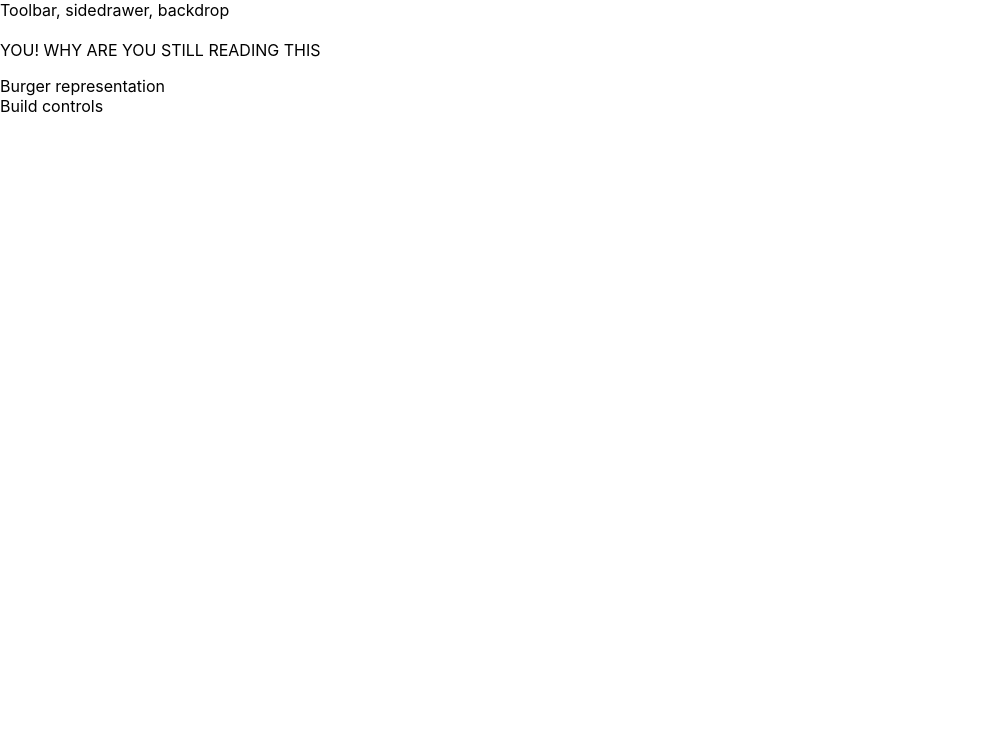
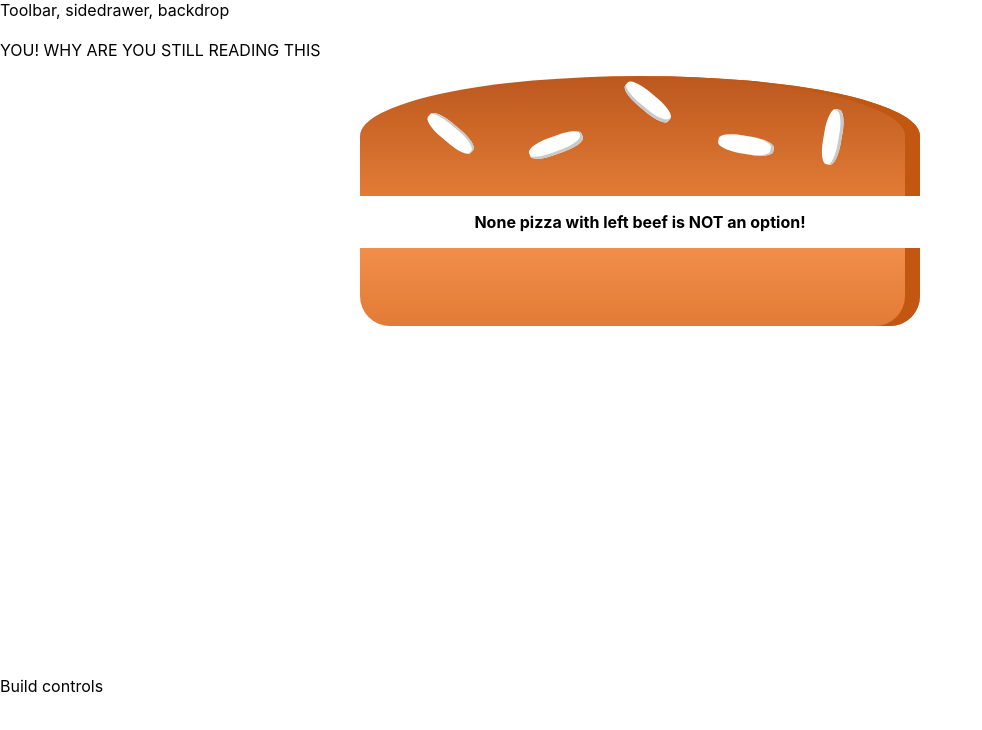
Before and after one commit to 993178/burger_builder, a React (Create React App) app: page / in a window 1280 px wide. Shown: the top 730 px of the page, without its empty margins (0-982 px from the left). Built offline with nearby package versions, Linux system fonts and the light colour scheme.

Commit message:
hardcoded burger, no user control yet

```diff
--- a/package.json
+++ b/package.json
@@ -3,6 +3,7 @@
   "version": "0.1.0",
   "private": true,
   "dependencies": {
+    "prop-types": "^15.7.2",
     "react": "^16.9.0",
     "react-dom": "^16.9.0",
     "react-scripts": "3.0.1"
--- /dev/null
+++ b/src/components/Burger/Burger.js
@@ -0,0 +1,28 @@
+import React from 'react';
+import classes from './Burger.module.css';
+import BurgerIngredient from './BurgerIngredient/BurgerIngredient';
+
+const burger = (props) => {
+    let transformedIngredients = Object.keys(props.ingredients).map(igKey => {    // props is het ingredientsobject. We gebruiken de Object-methode .keys om van de keys van het object een array te maken. Op die array gebruiken we .map.
+        return [...Array(props.ingredients[igKey])].map((_, i) => {     // voor iedere ingredient-key igKey returnen we een array met Array(), met als argument iets wat uiteindelijk een getal is, zoals daar zijn de values van iedere key in props.ingredients, dus [,] voor lettuce. Op die nieuwe array zetten we een nieuwe .map, eerste parameter is het element (hier niet belangrijk), tweede is index. Ik ben het met anderen eens dat normale mensen hier een let ingredients array van maken met een for loop
+            return <BurgerIngredient key={igKey + i} type={igKey} />    // voor ieder element in iedere per ingredienttype aangemaakte array met het juiste aantal leegtes maken we nu een BurgerIngredient component aan met key [ingredient][indexbinneningredient] en type [ingredient]
+        })
+    }).reduce((arr, el) => {        // AAAAAAAAAARGH
+        return arr.concat(el)       // dat gezegd hebbende, arr is het vorige element, dat begint met het optionele initial argument dat je ná de callback functie invoegt: die lege array []. Dus daar beginnen we mee, we pakken het eerste element el, en concatten het aan die lege array. Volgende huidige element plakken we daar weer aan vast, etc.
+    }, [])
+    console.log(transformedIngredients);  // dus dit is nu een lange lijst met ingrediënten, met dubbelen als er dubbele porties op zitten
+
+    if (transformedIngredients.length === 0) {
+        transformedIngredients = <p>None pizza with left beef is NOT an option!</p>
+    }
+
+    return (
+        <div className={classes.Burger}>
+            <BurgerIngredient type="bread-top" />
+            {transformedIngredients}
+            <BurgerIngredient type="bread-bottom" />
+        </div>
+    );
+};
+
+export default burger;
--- /dev/null
+++ b/src/components/Burger/Burger.module.css
@@ -0,0 +1,30 @@
+.Burger {
+    width: 100%;
+    margin: auto;
+    height: 250px;
+    /* overflow: scroll; */
+    text-align: center;
+    font-weight: bold;
+    font-size: 1.2 rem;
+}
+
+@media (min-width: 500px) and (max-height: 400px) {
+    .Burger {
+        width: 350px;
+        height: 300px;
+    }
+}
+
+@media (min-width: 500px) and (min-height: 401px) {
+    .Burger {
+        width: 450px;
+        height: 400px;
+    }
+}
+
+@media (min-width: 1000px) and (min-height: 700px) {    /* moest dit niet in em? */
+    .Burger {
+        width: 700px;
+        height: 600px;
+    }
+}
--- /dev/null
+++ b/src/components/Burger/BurgerIngredient/BurgerIngredient.js
@@ -0,0 +1,43 @@
+import React, { Component } from 'react';
+import classes from './BurgerIngredient.module.css';
+import PropTypes from 'prop-types';
+
+class BurgerIngredient extends Component {
+    render () {
+        let ingredient = null;
+
+        switch (this.props.type) {
+            case ('bread-bottom'):
+                ingredient = <div className={classes.BreadBottom}></div>;
+                break;
+            case ('bread-top'):
+                ingredient = <div className={classes.BreadTop}>
+                    <div className={classes.Seeds1}></div>
+                    <div className={classes.Seeds2}></div>
+                </div>;
+                break;
+            case ('meat'):
+                ingredient = <div className={classes.Meat}></div>;
+                break;
+            case ('cheese'):
+                    ingredient = <div className={classes.Cheese}></div>;
+                    break;
+            case ('lettuce'):
+                    ingredient = <div className={classes.Lettuce}></div>;
+                    break;
+            case ('bacon'):
+                    ingredient = <div className={classes.Bacon}></div>;
+                    break;
+            default:
+                ingredient = null;
+        }
+
+        return ingredient;
+    };
+}
+
+BurgerIngredient.propTypes = {
+    type: PropTypes.string.isRequired   // weer proptypes specificeren, alleen hebben we er nu maar één
+};
+
+export default BurgerIngredient;
--- /dev/null
+++ b/src/components/Burger/BurgerIngredient/BurgerIngredient.module.css
@@ -0,0 +1,113 @@
+.BreadBottom {
+    height: 13%;
+    width: 80%;
+    background: linear-gradient(#F08E4A, #e27b36);
+    border-radius: 0 0 30px 30px;
+    box-shadow: inset -15px 0 #c15711;
+    margin: 2% auto;
+}
+
+.BreadTop {
+    height: 20%;
+    width: 80%;
+    background: linear-gradient(#bc581e, #e27b36);
+    border-radius: 50% 50% 0 0;
+    box-shadow: inset -15px 0 #c15711;
+    margin: 2% auto;
+    position: relative;
+}
+
+.Seeds1 {
+    width: 10%;
+    height: 15%;
+    position: absolute;
+    background-color: white;
+    left: 30%;
+    top: 50%;
+    border-radius: 40%;
+    transform: rotate(-20deg);
+    box-shadow: inset -2px -3px #c9c9c9;
+}
+
+.Seeds1:after {
+    content: "";
+    width: 100%;
+    height: 100%;
+    position: absolute;
+    background-color: white;
+    left: -170%;
+    top: -260%;
+    border-radius: 40%;
+    transform: rotate(60deg);
+    box-shadow: inset -1px 2px #c9c9c9;
+  }
+
+.Seeds1:before {
+    content: "";
+    width: 100%;
+    height: 100%;
+    position: absolute;
+    background-color: white;
+    left: 180%;
+    top: -50%;
+    border-radius: 40%;
+    transform: rotate(60deg);
+    box-shadow: inset -1px -3px #c9c9c9;
+  }
+
+  .Seeds2 {
+    width: 10%;
+    height: 15%;
+    position: absolute;
+    background-color: white;
+    left: 64%;
+    top: 50%;
+    border-radius: 40%;
+    transform: rotate(10deg);
+    box-shadow: inset -3px 0 #c9c9c9;
+  }
+
+  .Seeds2:before {
+    content: "";
+    width: 100%;
+    height: 100%;
+    position: absolute;
+    background-color: white;
+    left: 150%;
+    top: -130%;
+    border-radius: 40%;
+    transform: rotate(90deg);
+    box-shadow: inset 1px 3px #c9c9c9;
+  }
+
+
+.Meat {
+    width: 80%;
+    height: 11%;
+    background: linear-gradient(#7f3608, #702e05);
+    margin: 2% auto;
+    border-radius: 15px;
+}
+
+.Cheese {
+    width: 90%;
+    height: 4.5%;
+    margin: 2% auto;
+    background: linear-gradient(#f4d004, #d6bb22);
+    border-radius: 20px;
+}
+
+.Lettuce {
+    width: 85%;
+    height: 7%;
+    margin: 2% auto;
+    background: linear-gradient(#228c1d, #91ce50);
+    border-radius: 20px;
+}
+
+.Bacon {
+    width: 80%;
+    height: 3%;
+    background: linear-gradient(#bf3813, #c45e38);
+    margin: 2% auto;
+}
--- a/src/containers/BurgerBuilder/BurgerBuilder.js
+++ b/src/containers/BurgerBuilder/BurgerBuilder.js
@@ -1,11 +1,21 @@
 import React, { Component } from 'react';
 import Aux from '../../hoc/Aux';
+import Burger from '../../components/Burger/Burger';
 
 class BurgerBuilder extends Component {
+    state = {
+        ingredients: {
+            bacon: 0,
+            cheese: 0,
+            meat: 0,
+            lettuce: 0
+        }
+    }
+
     render () {
         return (
             <Aux>
-                <div>Burger representation</div>
+                <Burger ingredients={this.state.ingredients} />
                 <div>Build controls</div>
             </Aux>
         );
```
Also changed, not shown: 1 other file (tests, documents, lock files or other folders).
